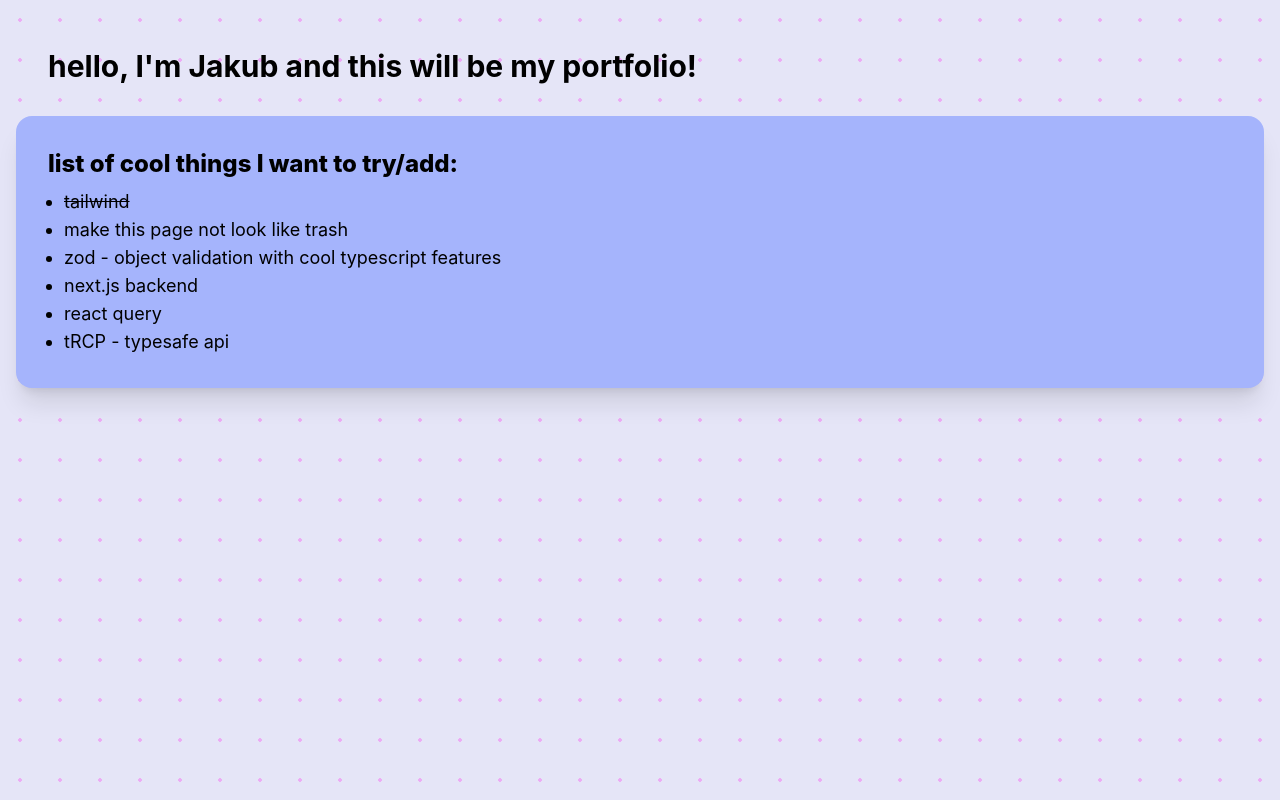
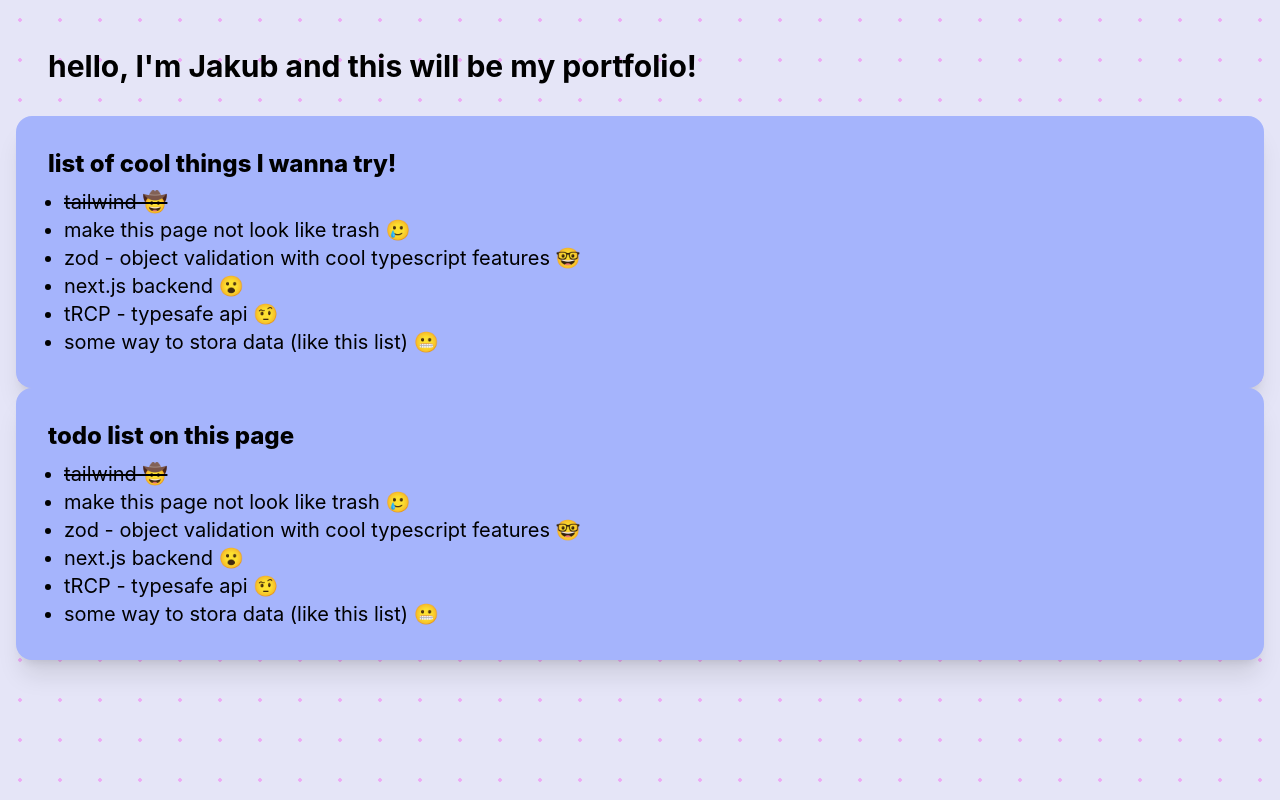
Before and after one commit to jjachowski/portfolio, a Next.js app: page / in a window 1280 px wide. Built offline with nearby package versions, Linux system fonts and the light colour scheme.

Commit message:
added some cool components😇

```diff
--- /dev/null
+++ b/components/Layout.tsx
@@ -0,0 +1,9 @@
+import React, { ReactNode } from 'react';
+
+interface LayoutProps {
+  children: ReactNode;
+}
+
+export const Layout: React.FC<LayoutProps> = ({ children }) => {
+  return <div>{children}</div>;
+};
--- /dev/null
+++ b/components/List.tsx
@@ -0,0 +1,21 @@
+import React from 'react';
+
+export type ListItem = {
+  text: string;
+  done?: boolean;
+};
+
+interface ListProps {
+  items: ListItem[];
+  className?: string;
+}
+
+export const List: React.FC<ListProps> = ({ className, items }) => {
+  return (
+    <ul className={`list-disc pl-4 ${className}`}>
+      {items.map((x) => (
+        <li key={x.text}>{x.done ? <s>{x.text}</s> : x.text}</li>
+      ))}
+    </ul>
+  );
+};
--- /dev/null
+++ b/components/Stack.tsx
@@ -0,0 +1,14 @@
+import React, { ReactNode } from 'react';
+
+interface StackProps {
+  children: ReactNode | ReactNode[];
+  spacing?: number | string;
+}
+
+export const Stack: React.FC<StackProps> = ({ children, spacing = 10 }) => {
+  return (
+    <div className={'flex flex-col space-y-' + spacing.toString()}>
+      {children}
+    </div>
+  );
+};
--- a/components/TodoList.tsx
+++ b/components/TodoList.tsx
@@ -1,12 +1,15 @@
 import React from 'react';
 import { Card } from './Card';
+import { List, ListItem } from './List';
+interface TodoListProps {
+  title: string;
+  items: ListItem[];
+}
 
-interface TodoListProps {}
-
-export const TodoList: React.FC<TodoListProps> = ({}) => {
+export const TodoList: React.FC<TodoListProps> = ({ title, items }) => {
   return (
-    <Card title='list of cool things I want to try/add:'>
-      <ul className='list-disc text-lg pl-4'>
+    <Card title={title}>
+      {/* <ul className='list-disc text-lg pl-4'>
         <li>
           <s>tailwind</s>
         </li>
@@ -15,7 +18,10 @@ export const TodoList: React.FC<TodoListProps> = ({}) => {
         <li>next.js backend</li>
         <li>react query</li>
         <li>tRCP - typesafe api</li>
-      </ul>
+        <li>znaleźć sposób na przechowywanie treści 😬</li>
+      </ul> */}
+
+      <List items={items} className='text-xl' />
     </Card>
   );
 };
--- /dev/null
+++ b/data/thingsToTryList.ts
@@ -0,0 +1,10 @@
+import { ListItem } from '../components/List';
+
+export const thingsToTry: ListItem[] = [
+  { text: 'tailwind 🤠', done: true },
+  { text: 'make this page not look like trash 🥲' },
+  { text: 'zod - object validation with cool typescript features 🤓' },
+  { text: 'next.js backend 😮' },
+  { text: 'tRCP - typesafe api 🤨' },
+  { text: 'some way to stora data (like this list) 😬' },
+];
--- /dev/null
+++ b/data/todoList.ts
@@ -0,0 +1,10 @@
+import { ListItem } from '../components/List';
+
+export const todoList: ListItem[] = [
+  { text: 'tailwind 🤠', done: true },
+  { text: 'make this page not look like trash 🥲' },
+  { text: 'zod - object validation with cool typescript features 🤓' },
+  { text: 'next.js backend 😮' },
+  { text: 'tRCP - typesafe api 🤨' },
+  { text: 'some way to stora data (like this list) 😬' },
+];
--- a/pages/index.tsx
+++ b/pages/index.tsx
@@ -1,23 +1,22 @@
 import type { NextPage } from 'next';
-import { Card } from '../components/Card';
+import { Stack } from '../components/Stack';
 import { TodoList } from '../components/TodoList';
+import { thingsToTry } from '../data/thingsToTryList';
+import { todoList } from '../data/todoList';
 
-// background-color: #;
-// opacity: 0.8;
-// background-image:  radial-gradient(#444cf7 0.5px, transparent 0.5px), radial-gradient(#444cf7 0.5px, #e5e5f7 0.5px);
-// background-size: 20px 20px;
-// background-position: 0 0,10px 10px;
-// background-color: #e5e5f7;
-// opacity: 1;
-// background-image: radial-gradient(#b88ef2 2px, #e5e5f7 2px);
-// background-size: 40px 40px;
 const Home: NextPage = () => {
   return (
     <div className='flex justify-center flex-col p-4'>
       <h1 className='text-3xl font-bold p-8 '>
         {`hello, I'm Jakub and this will be my portfolio!`}
       </h1>
-      <TodoList />
+      <Stack spacing={4}>
+        <TodoList
+          items={thingsToTry}
+          title='list of cool things I wanna try!'
+        />
+        <TodoList items={todoList} title='todo list on this page' />
+      </Stack>
     </div>
   );
 };
```
